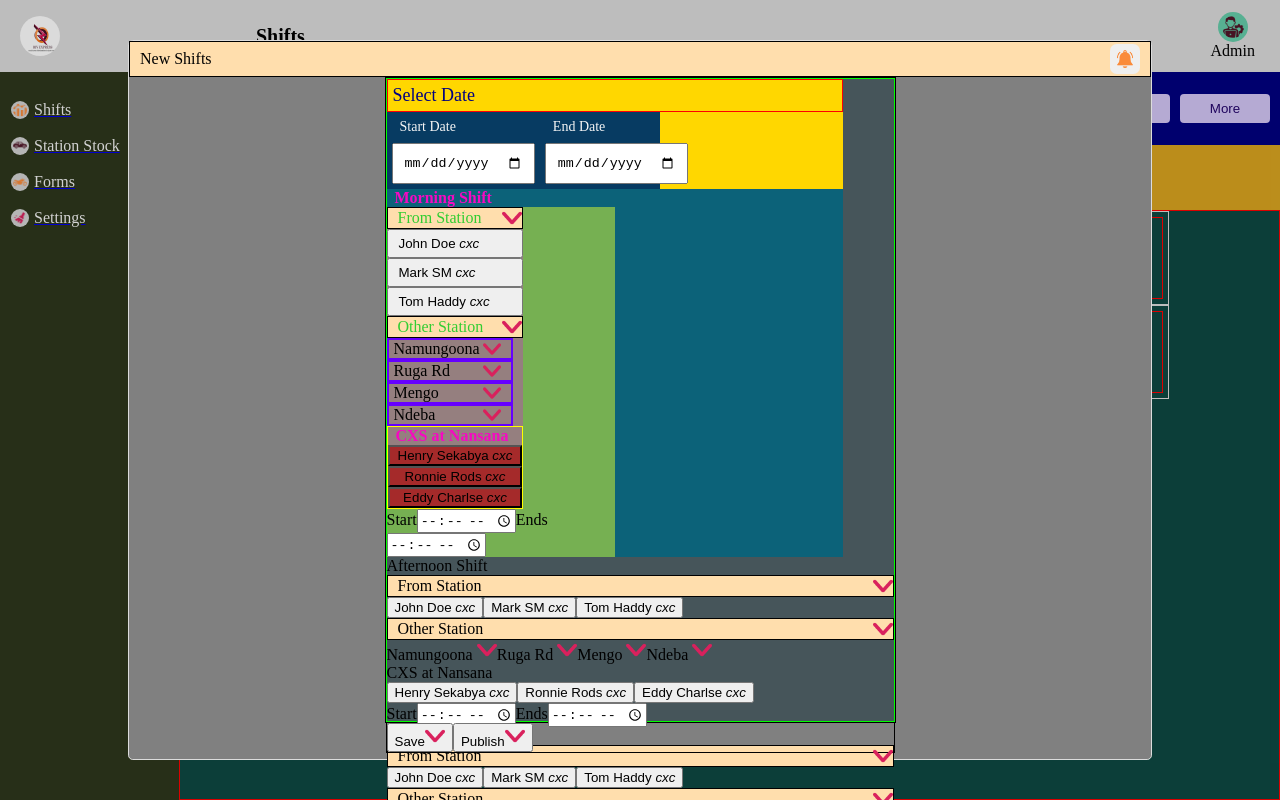
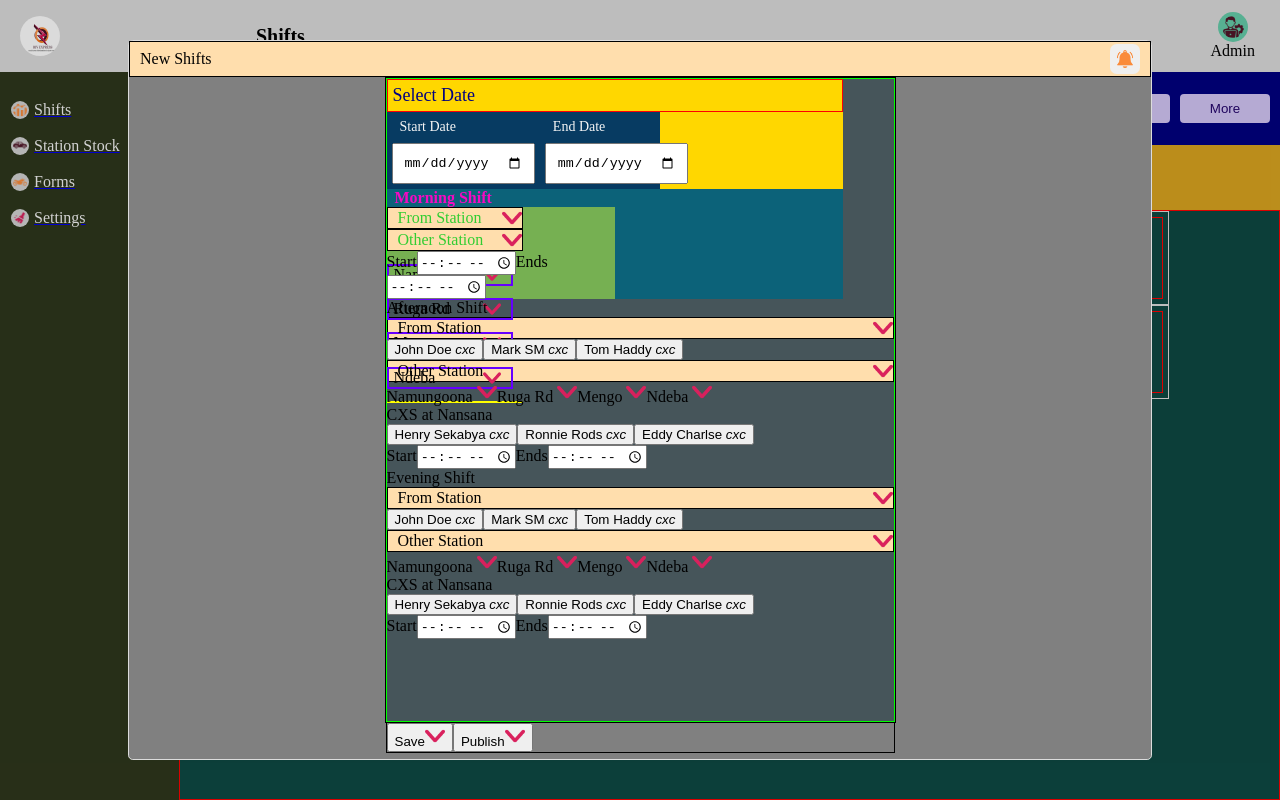
Before and after one commit to rsekimu/gogo_tools_v1, a React (Vite) app in the folder frontend/: page /shifts in a window 1280 px wide. Built offline with nearby package versions, Linux system fonts and the light colour scheme.

Commit message:
Working on the Stations dropdown

```diff
--- a/frontend/src/components/Shifts.jsx
+++ b/frontend/src/components/Shifts.jsx
@@ -11,6 +11,19 @@ import { useState } from "react";
 
 function OpenAddShiftPop(props) {
   let { showMorningOtherStations, setShowMorningOtherStations } = props;
+  function drop_down_StationsFunc() {
+    if (showMorningOtherStations.station == true) {
+      setShowMorningOtherStations({
+        ...showMorningOtherStations,
+        station: false,
+      });
+    } else {
+      setShowMorningOtherStations({
+        ...showMorningOtherStations,
+        station: true,
+      });
+    }
+  }
   function drop_side_otherStationsFunc() {
     if (showMorningOtherStations.stations == true) {
       setShowMorningOtherStations({
@@ -23,7 +36,7 @@ function OpenAddShiftPop(props) {
         stations: true,
       });
     }
-    console.log("Drop SIde for other Stations", showMorningOtherStations);
+    // console.log("Drop SIde for other Stations", showMorningOtherStations);
   }
   function drop_side_otherStationsEmpsFunc() {
     if (showMorningOtherStations.employees == true) {
@@ -37,7 +50,7 @@ function OpenAddShiftPop(props) {
         employees: true,
       });
     }
-    console.log("Drop SIde for other Stations", showMorningOtherStations);
+    // console.log("Drop SIde for other Stations", showMorningOtherStations);
   }
 
   return (
@@ -73,11 +86,19 @@ function OpenAddShiftPop(props) {
               <div className="dvs">
                 <div className="first-dv">
                   <div className="emp-drop-down">
-                    <div className="head">
+                    <div className="head" onClick={drop_down_StationsFunc}>
                       <span>From Station</span>
                       <img src={drop_down_prim} alt="Drop down" />
                     </div>
-                    <div className="drop-down">
+                    <div
+                      className="drop-down"
+                      style={{
+                        height:
+                          showMorningOtherStations.station == true
+                            ? "150px"
+                            : "0px",
+                      }}
+                    >
                       <button>
                         John Doe <i>cxc</i>
                       </button>
@@ -97,33 +118,33 @@ function OpenAddShiftPop(props) {
                     <div
                       className="drops"
                       style={{
-                        display:
+                        height:
                           props.showMorningOtherStations.stations == true
-                            ? "none"
-                            : "block",
+                            ? "150px"
+                            : "0px",
                       }}
                     >
                       <div className="drop-down">
                         <span onClick={drop_side_otherStationsEmpsFunc}>
                           Namungoona <img src={drop_right_prim} />
                         </span>
-                        <span>
+                        <span onClick={drop_side_otherStationsEmpsFunc}>
                           Ruga Rd <img src={drop_right_prim} />
                         </span>
-                        <span>
+                        <span onClick={drop_side_otherStationsEmpsFunc}>
                           Mengo <img src={drop_right_prim} />
                         </span>
-                        <span>
+                        <span onClick={drop_side_otherStationsEmpsFunc}>
                           Ndeba <img src={drop_right_prim} />
                         </span>
                       </div>
                       <div
                         className="drop-right"
                         style={{
-                          display:
+                          height:
                             showMorningOtherStations.employees == true
-                              ? "none"
-                              : "block",
+                              ? "150px"
+                              : "0px",
                         }}
                       >
                         <div className="title">
@@ -330,6 +351,7 @@ function Shifts() {
   const [showMorningOtherStations, setShowMorningOtherStations] = useState({
     stations: false,
     employees: false,
+    station: false,
   });
   function openShiftMenue(e) {
     const display_shift_menue = document.querySelector("#display_shift_menue");
--- a/frontend/src/components/card_styles/shifts.css
+++ b/frontend/src/components/card_styles/shifts.css
@@ -414,11 +414,15 @@
   flex-direction: column;
   /* align-items: center; */
   justify-content: space-evenly;
+  transition: 0.2s all ease-in-out;
+  height: 150px;
+  overflow: hidden;
 }
 .shifts_form .bdy-second .dvs .emp-drop-down .drop-down button {
   padding: 5px;
   text-align: left;
   text-indent: 5px;
+  background: navy;
 }
 .shifts_form .bdy-second .dvs .emp-drop-down .drops .drop-down span {
 }
@@ -442,6 +446,10 @@
   flex-direction: column;
   align-items: center;
   justify-content: center;
+  height: 150px;
+  overflow: hidden;
+  background: lime;
+  transition: 0.2s all ease-in-out;
 }
 .shifts_form .bdy-second .dvs .emp-drop-down .drop-right button {
   background: brown;
```
